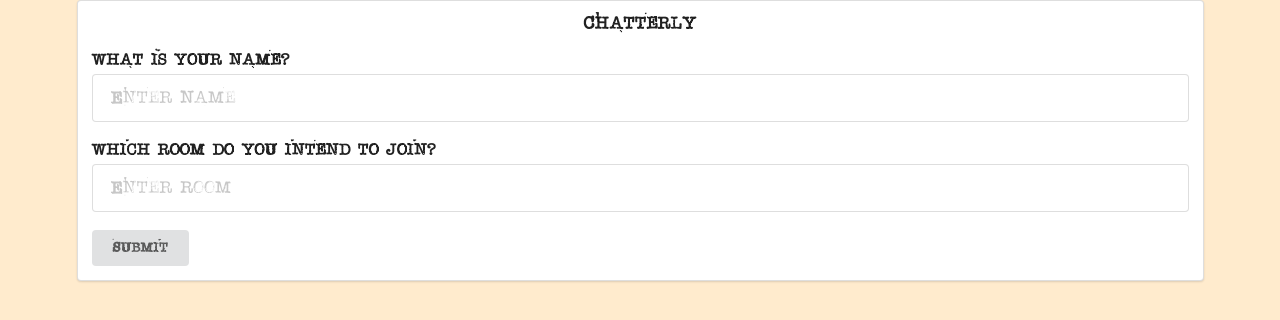
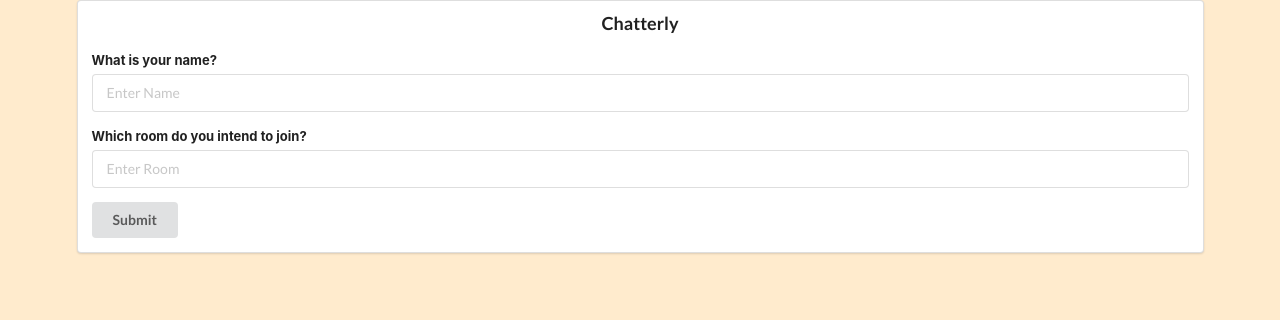
Before and after one commit to Super-Rogatory/chatterly, a React (Create React App) app: page / in a window 1280 px wide. Shown: the top 320 px of the page. Built offline with nearby package versions, Linux system fonts and the light colour scheme.

Commit message:
Handles Input Errors

```diff
--- a/src/client/components/Home.js
+++ b/src/client/components/Home.js
@@ -7,7 +7,8 @@ class Home extends React.Component {
 		this.state = {
 			name: '',
 			room: '',
-            inputError: false
+			nameError: false,
+			roomError: false,
 		};
 		this.handleChange = this.handleChange.bind(this);
 		this.handleSubmit = this.handleSubmit.bind(this);
@@ -15,8 +16,8 @@ class Home extends React.Component {
 	}
 	handleChange(e) {
 		this.setState({
-            [e.target.name] : e.target.value
-        })
+			[e.target.name]: e.target.value,
+		});
 	}
 	handleSubmit(e) {
 		e.preventDefault();
@@ -24,12 +25,14 @@ class Home extends React.Component {
 	}
 	canSubmit(e) {
 		const { name, room } = this.state;
-        if(!name || !room) {
+		if (!name || !room) {
 			e.preventDefault();
-            this.setState({ inputError: true });
+			if (room) this.setState({ nameError: true, roomError: false });
+			else if (name) this.setState({ roomError: true, nameError: false });
+			else this.setState({ nameError: true, roomError: true });
 		}
 	}
-    componentWillUnmount(){
+	componentWillUnmount() {
 		this.setState({ inputError: false });
 	}
 	render() {
@@ -37,8 +40,8 @@ class Home extends React.Component {
 			<div className="ui container">
 				<div className="ui segment">
 					<div className="ui centered header">Chatterly</div>
-					<form className="ui form" onSubmit={this.handleSubmit}>
-						<div className={`field ${this.state.inputError && 'error'}`}>
+					<form className="ui attached form" onSubmit={this.handleSubmit}>
+						<div className={`field ${this.state.nameError ? 'error' : ''}`}>
 							<label>What is your name?</label>
 							<input
 								placeholder="Enter Name"
@@ -49,7 +52,7 @@ class Home extends React.Component {
 								required
 							/>
 						</div>
-						<div className={`field ${this.state.inputError && 'error'}`}>
+						<div className={`field ${this.state.roomError ? 'error' : ''}`}>
 							<label>Which room do you intend to join?</label>
 							<input
 								placeholder="Enter Room"
@@ -60,10 +63,17 @@ class Home extends React.Component {
 								required
 							/>
 						</div>
-						<Link to='/chat' onClick={this.canSubmit}>
-							<button type="submit" className="ui button">Submit</button>
+						<Link to="/chat" onClick={this.canSubmit}>
+							<button type="submit" className="ui button">
+								Submit
+							</button>
 						</Link>
 					</form>
+					{(this.state.nameError || this.state.roomError) && (
+						<div className="ui bottom warning message">
+							Don't forget to enter both name and room.
+						</div>
+					)}
 				</div>
 			</div>
 		);
--- a/src/client/styles/home-styles.css
+++ b/src/client/styles/home-styles.css
@@ -8,8 +8,7 @@
 	font-style: normal;
 }
 * {
-	font-family: 'stampwriter' !important;
-    font-size: large;
+
 }
 body {
 	background-color: blanchedalmond;
```
Lines whose indentation alone changed are shown as unchanged.
